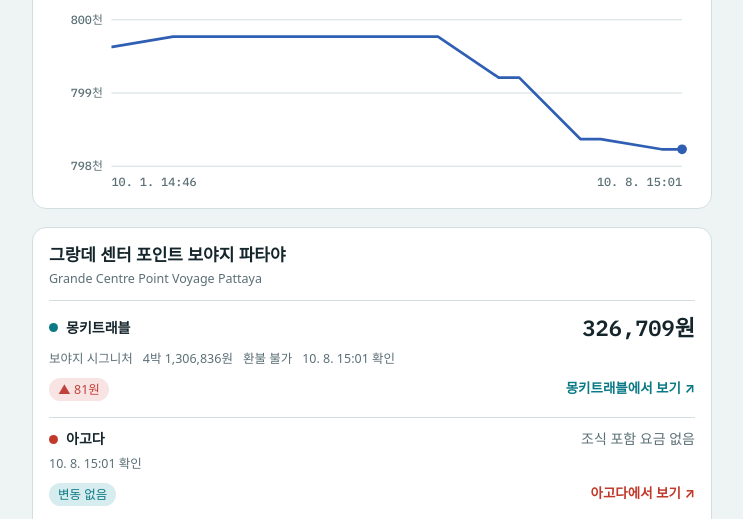
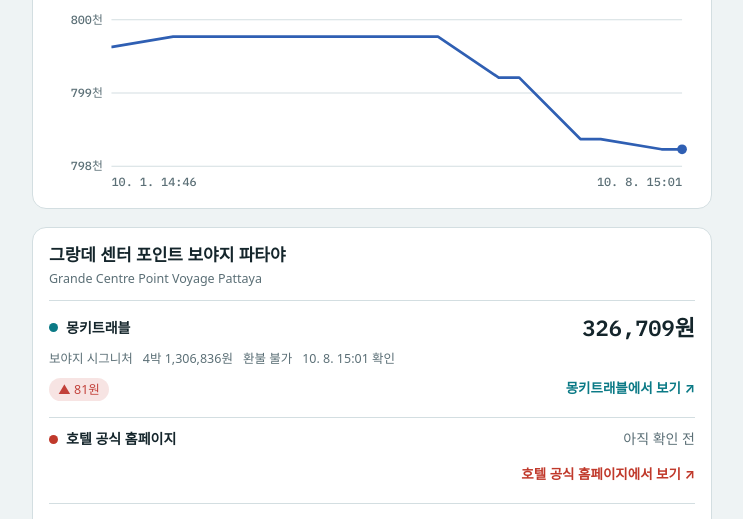
Before and after one commit to wever9923-code/hotel-price-macro, a plain HTML site: page docs/index.html in a window 1280 px wide. Shown: the part 420-939 px from the top of the page, without its empty margins (268-1011 px from the left). Drawn offline with Linux system fonts and the light colour scheme; a web font is replaced by a local one.

Commit message:
Add files via upload

```diff
--- a/docs/index.html
+++ b/docs/index.html
@@ -44,6 +44,8 @@ h2{font-size:17px;margin:0;line-height:1.35;text-wrap:balance}
 .legend span{display:inline-flex;align-items:center;gap:6px}
 .price{font-family:var(--f-num);font-size:22px;font-weight:600;text-align:right;font-variant-numeric:tabular-nums;white-space:nowrap}
 .price.na{font-family:var(--f-body);font-size:14px;font-weight:500;color:var(--muted)}
+.promo{grid-column:1/-1;font-size:12.5px;background:var(--accent-soft);color:var(--fg);border-radius:8px;padding:6px 10px}
+.promo b{color:var(--accent)}
 .detail{grid-column:1/-1;font-size:12.5px;color:var(--muted);display:flex;flex-wrap:wrap;gap:4px 10px}
 .row-end{grid-column:1/-1;display:flex;flex-wrap:wrap;justify-content:space-between;align-items:center;gap:8px}
 .chip{display:inline-flex;align-items:center;font-size:12.5px;font-weight:500;padding:2px 9px;border-radius:999px;background:var(--accent-soft);color:var(--accent)}
@@ -96,23 +98,24 @@ details summary{cursor:pointer;font-weight:700;font-size:15px}
     </div>
   </details>
 
-  <p class="note">항공권은 구글 플라이트 기준 대한항공 직항, 성인 1명 왕복 총액(세금 포함)이에요. 호텔 가격은 모두 세금·봉사료 포함 1박 금액이에요. 몽키트래블·아고다·부킹닷컴은 아동 1명(만 10세)을 포함한 조건의 요금이고, 아고다는 만 10세를 간이침대 대상으로 계산해 그 요금이 포함돼 있어요. 태초클럽은 성인 2인 조식 기준이라 참고용으로만 보여주고 최저가 비교에서는 빼요. 태초클럽은 날짜가 자동 입력되지 않으니 열린 페이지에서 "날짜 먼저 선택"으로 4.27–5.1을 넣어주세요.</p>
+  <p class="note">항공권은 구글 플라이트 기준 대한항공 직항, 성인 1명 왕복 총액(세금 포함)이에요. 호텔 가격은 모두 세금·봉사료 포함 1박 금액이에요. 몽키트래블·호텔 공식 홈페이지·부킹닷컴은 아동 1명(만 10세)을 포함한 조건의 요금이에요. 센타라 공식 홈페이지는 세금 제외가로 표시돼서 봉사료·VAT 17.7%를 더해 환산했고, 무료 가입하는 Centara The1 회원가 기준이에요. 공식 홈페이지 요금에도 만 7~11세 아동 조식비가 따로 붙을 수 있어요. 태초클럽은 성인 2인 조식 기준이라 참고용으로만 보여주고 최저가 비교에서는 빼요. 태초클럽은 날짜가 자동 입력되지 않으니 열린 페이지에서 "날짜 먼저 선택"으로 4.27–5.1을 넣어주세요.</p>
 </div>
 
 <script>
 const Q = "period=2027-04-27%7E2027-05-01&room=1&room_adult=2&child_count=1&child_age_list=10";
 const MT = id => `https://www.monkeytravel.com/th/ko/hotel/pattaya/nakluabeach/product/product_detail.php?product_id=${id}&${Q}`;
-const AG = slug => `https://www.agoda.com/ko-kr/${slug}/hotel/pattaya-th.html?checkIn=2027-04-27&los=4&rooms=1&adults=2&children=1&childAges=10&currencyCode=KRW`;
+const TV = (base,id) => `${base}/propertyibe2/rates?propertyId=${id}&onlineId=4&checkin=2027-04-27&checkout=2027-05-01&numofroom=1&numofadult=2&numofchild=1&childage=10&currency=KRW&lang=en`;
+const SX = "https://be.synxis.com/?adult=2&agencyid=CENTARA&arrive=2027-04-27&chain=27886&child=1&childages=10&currency=KRW&depart=2027-05-01&hotel=34973&level=hotel&locale=ko-KR&rooms=1&theme=CentaraGrand&themecode=CentaraGrand";
 const BK = slug => `https://www.booking.com/hotel/th/${slug}.ko.html?checkin=2027-04-27&checkout=2027-05-01&group_adults=2&group_children=1&age=10&no_rooms=1&selected_currency=KRW`;
 const TC = (s,h) => `https://www.taechoclub.com/hotel/hotel_view.html?b_uid_s=23&m_uid_s=123&s_uid_s=${s}&hseq=${h}`;
 const HOTELS = [
-  {key:"voyage", ko:"그랑데 센터 포인트 보야지 파타야", en:"Grande Centre Point Voyage Pattaya", links:{monkey:MT(11462841179), agoda:AG("grande-centre-point-voyage-pattaya"), booking:BK("grande-centre-point-voyage-pattaya"), taecho:TC(184,57433)}},
-  {key:"space",  ko:"그랑데 센터 포인트 스페이스 파타야", en:"Grande Centre Point Space Pattaya", links:{monkey:MT(1076864242), agoda:AG("grande-centre-point-space-pattaya"), booking:BK("grande-centre-space-pattaya"), taecho:TC(183,56387)}},
-  {key:"mirage", ko:"센타라 그랜드 미라지 비치 리조트 파타야", en:"Centara Grand Mirage Beach Resort Pattaya", links:{monkey:MT(1076635217), agoda:AG("centara-grand-mirage-beach-resort"), booking:BK("centara-grand-mirage-beach-resort-pattaya"), taecho:TC(180,54992)}},
+  {key:"voyage", ko:"그랑데 센터 포인트 보야지 파타야", en:"Grande Centre Point Voyage Pattaya", links:{monkey:MT(11462841179), official:TV("https://reservation.voyagepattaya.com",1240), booking:BK("grande-centre-point-voyage-pattaya"), taecho:TC(184,57433)}},
+  {key:"space",  ko:"그랑데 센터 포인트 스페이스 파타야", en:"Grande Centre Point Space Pattaya", links:{monkey:MT(1076864242), official:TV("https://reservation.spacepattaya.com",891), booking:BK("grande-centre-space-pattaya"), taecho:TC(183,56387)}},
+  {key:"mirage", ko:"센타라 그랜드 미라지 비치 리조트 파타야", en:"Centara Grand Mirage Beach Resort Pattaya", links:{monkey:MT(1076635217), official:SX, booking:BK("centara-grand-mirage-beach-resort-pattaya"), taecho:TC(180,54992)}},
 ];
 const SITES = [
   {key:"monkey", ko:"몽키트래블", cls:"", color:"var(--accent)"},
-  {key:"agoda", ko:"아고다", cls:"s3", color:"var(--site3)"},
+  {key:"official", ko:"호텔 공식 홈페이지", cls:"s3", color:"var(--site3)"},
   {key:"booking", ko:"부킹닷컴", cls:"s4", color:"var(--site4)"},
   {key:"taecho", ko:"태초클럽", cls:"s2", color:"var(--site2)", ref:true},
 ];
@@ -176,6 +179,7 @@ function render(rows){
         det.appendChild(el("span",{},fmtTime(last.ts)+" 확인"));
       }
       row.appendChild(det);
+      if(last && last.promo){const pr=el("div",{class:"promo"}); pr.appendChild(el("b",{},"프로모션")); pr.appendChild(document.createTextNode(" "+last.promo)); row.appendChild(pr);}
       const end=el("div",{class:"row-end"}); const chipBox=el("span");
       if(lp && pp){const d=lp.perNight-pp.perNight; chipBox.appendChild(el("span",{class:"chip "+(d<0?"down":d>0?"up":"")}, d===0?"변동 없음":(d<0?"▼ ":"▲ ")+won(Math.abs(d))));}
       end.appendChild(chipBox);
```
